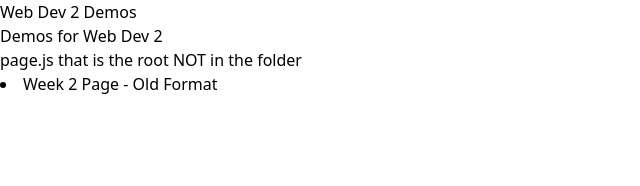
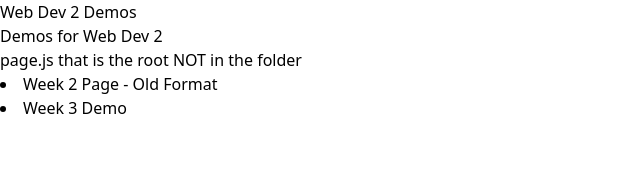
Before and after one commit to Jeffdcdr/webdev2-demos-wednesday, a Next.js app: page / in a window 1280 px wide. Shown: the top 186 px of the page, without its empty margins (0-640 px from the left). Built offline with nearby package versions, Linux system fonts and the light colour scheme.

Commit message:
Added week 3 demo link

```diff
--- a/app/page.js
+++ b/app/page.js
@@ -8,7 +8,9 @@ export default function Page () {
         <a href="/week-2">Week 2 Page - Old Format</a>
       </li>
       {/* <li><Link href="/week-2">Week 2 Page - NEW Format </Link></li> */}
-
+      <li>
+        <a href="/week-2">Week 3 Demo</a>
+      </li>
     </div>
   );
 }
```
